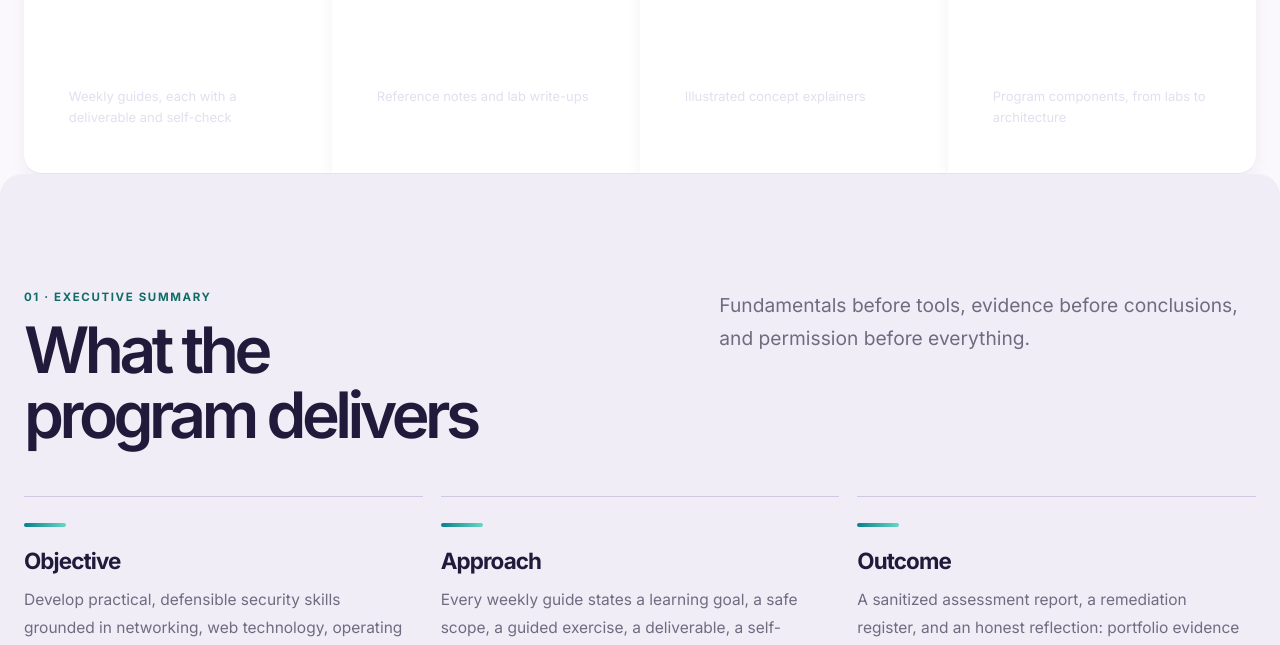
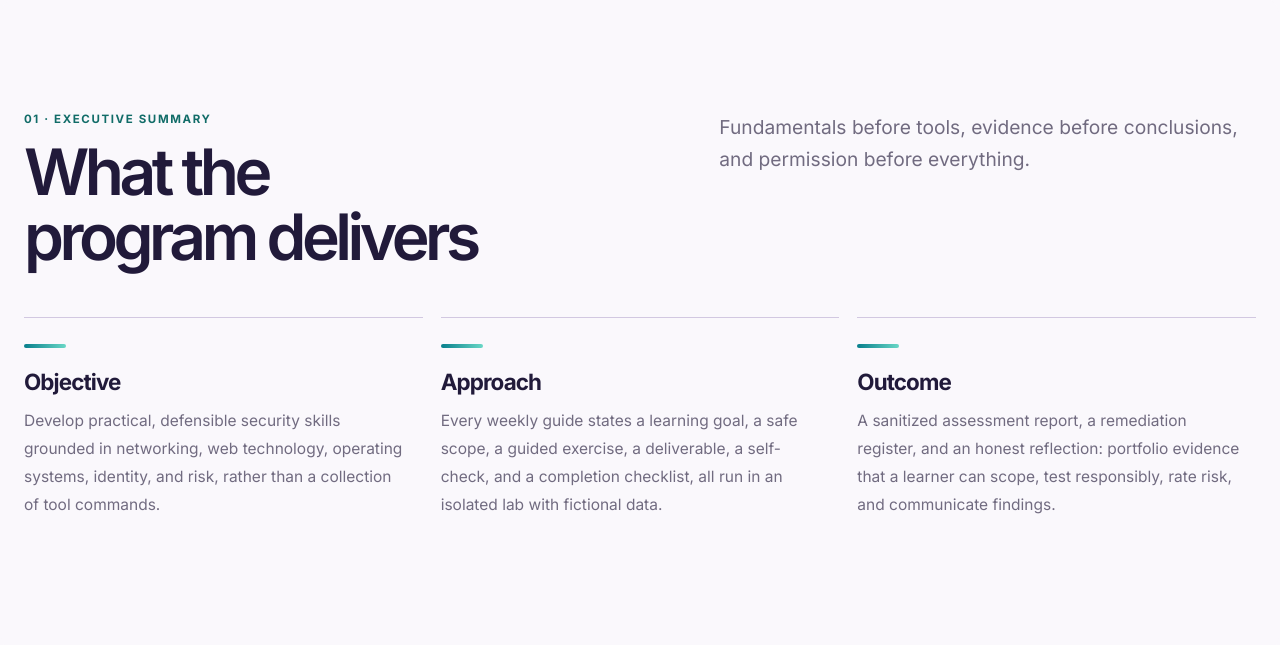
Before and after one commit to Learning-No/Cybersecurity-Learning-Lab, a Jekyll site: the page built from index.html, in a window 1280 px wide and 900 px high, scrolled down 740 px, cut to the strip 255-900 px from the top of the window. Built offline with Jekyll 4.4.1, drawn with Linux system fonts in a browser that asks for light colours.

Commit message:
Correct homepage section order and remove duplicate program metrics

```diff
--- a/index.html
+++ b/index.html
@@ -34,12 +34,7 @@ description: A structured, authorization-first cybersecurity learning program -
   </aside>
 </section>
 
-<section class="kpis" aria-label="Program at a glance">
-  <div><b>12</b><span>Weekly guides, each with a deliverable and self-check</span></div>
-  <div><b>{{ site.notes.size }}</b><span>Reference notes and lab write-ups</span></div>
-  <div><b>{{ concept_pages.size }}</b><span>Illustrated concept explainers</span></div>
-  <div><b>8</b><span>Program components, from labs to architecture</span></div>
-</section>
+
 
 <section id="summary" class="section" aria-labelledby="summary-title">
   <div class="section-head">
```
